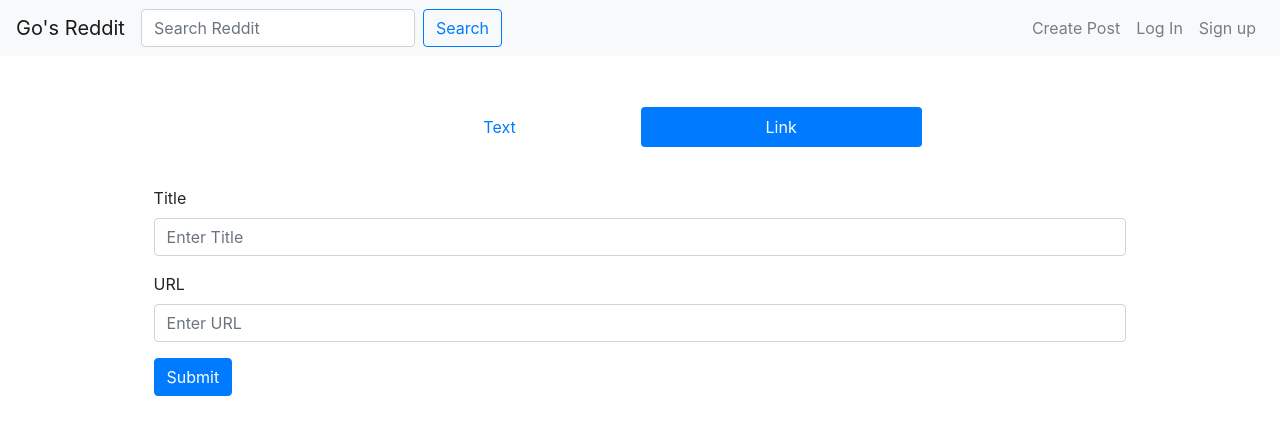
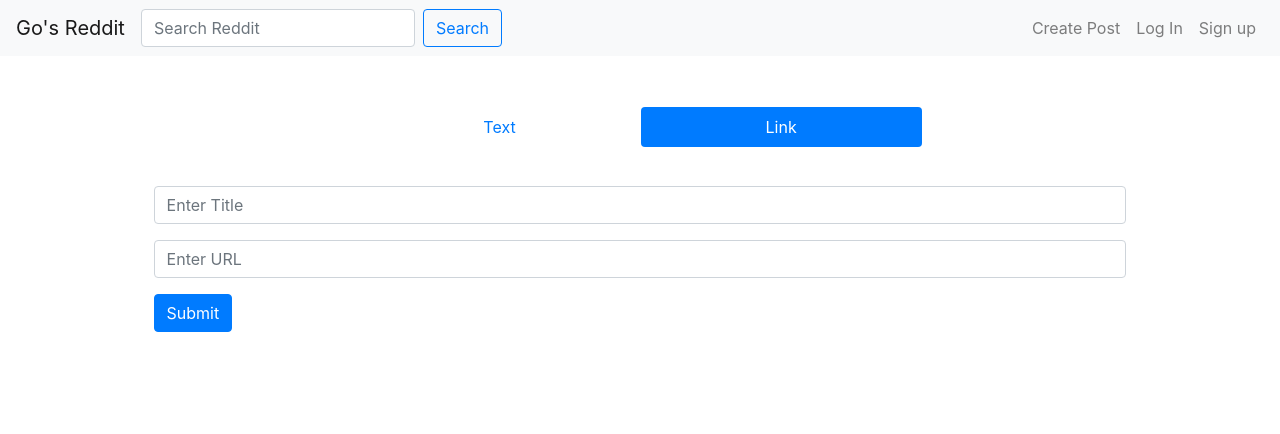
Before and after one commit to gomuramatsu/reddit-clone, a Next.js app in the folder client/: page /createPost in a window 1280 px wide. Both pictures are taken after a click on the button "Link". Shown: the top 434 px of the page. Built offline with nearby package versions, Linux system fonts and the light colour scheme.

Commit message:
refactored the state management in the create post page

```diff
--- a/client/components/createPostForm.js
+++ b/client/components/createPostForm.js
@@ -6,26 +6,58 @@
 class CreatePostForm extends Component {
     constructor(props) {
       super(props);
-      this.state = {showTextForm: true,
-                    showURLForm: false};
+      this.state = {type: 'text'};
 
       this.updateFormType = this.updateFormType.bind(this);
+      this.renderForm = this.renderForm.bind(this);
     }
 
     updateFormType(type){
       if (type == 'text'){
         this.setState(state => ({
           showTextForm: true,
-          showURLForm: false
+          showURLForm: false,
+          type: 'text'
         }));
-      } else if (type == 'url'){
+      } else if (type == 'link'){
         this.setState(state => ({
           showTextForm: false,
-          showURLForm: true
+          showURLForm: true,
+          type: 'link'
         }));
       }
+    }
 
-      console.log('type = ' + type);
+    renderForm() {
+      if (this.state.type == 'text') {
+        return (
+          <Form className="formPadding">
+              <Form.Group controlId="formTitle">
+                  <Form.Control type="text" placeholder="Enter Title" />
+              </Form.Group>
+              <Form.Group controlId="formBody">
+                  <Form.Control as="textarea" rows="3" placeholder="Text (Optional)" />
+              </Form.Group>
+              <Button variant="primary" type="submit">
+                  Submit
+              </Button>
+            </Form>
+        )
+      } else if (this.state.type == 'link') {
+        return (
+          <Form className="formPadding">
+            <Form.Group controlId="formTitle">
+                <Form.Control type="text" placeholder="Enter Title" />
+            </Form.Group>
+            <Form.Group controlId="formBody">
+                <Form.Control type="text" placeholder="Enter URL" />
+            </Form.Group>
+            <Button variant="primary" type="submit">
+                Submit
+            </Button>
+          </Form>
+        )
+      }
     }
 
     render() {
@@ -37,36 +69,11 @@
                       <Nav.Link eventKey="createTextPostFormSelected" onSelect={() => this.updateFormType('text')}>Text</Nav.Link>
                     </Nav.Item>
                     <Nav.Item>
-                      <Nav.Link eventKey="createURLPostFormSelected" onSelect={() => this.updateFormType('url')}>Link</Nav.Link>
+                      <Nav.Link eventKey="createLinkPostFormSelected" onSelect={() => this.updateFormType('link')}>Link</Nav.Link>
                     </Nav.Item>
                   </Nav>
                 </div>
-                {this.state.showTextForm && <Form className="formPadding">
-                      <Form.Group controlId="formTitle">
-                          <Form.Control type="text" placeholder="Enter Title" />
-                      </Form.Group>
-                      <Form.Group controlId="formBody">
-                          <Form.Control as="textarea" rows="3" placeholder="Text (Optional)" />
-                      </Form.Group>
-                      <Button variant="primary" type="submit">
-                          Submit
-                      </Button>
-                  </Form>
-                }
-                {this.state.showURLForm && <Form className="formPadding">
-                      <Form.Group controlId="formTitle">
-                          <Form.Label>Title</Form.Label>
-                          <Form.Control type="text" placeholder="Enter Title" />
-                      </Form.Group>
-                      <Form.Group controlId="formBody">
-                          <Form.Label>URL</Form.Label>
-                          <Form.Control type="text" placeholder="Enter URL" />
-                      </Form.Group>
-                      <Button variant="primary" type="submit">
-                          Submit
-                      </Button>
-                  </Form>
-                }
+                {this.renderForm()}
             </div>
         )
     }
```
